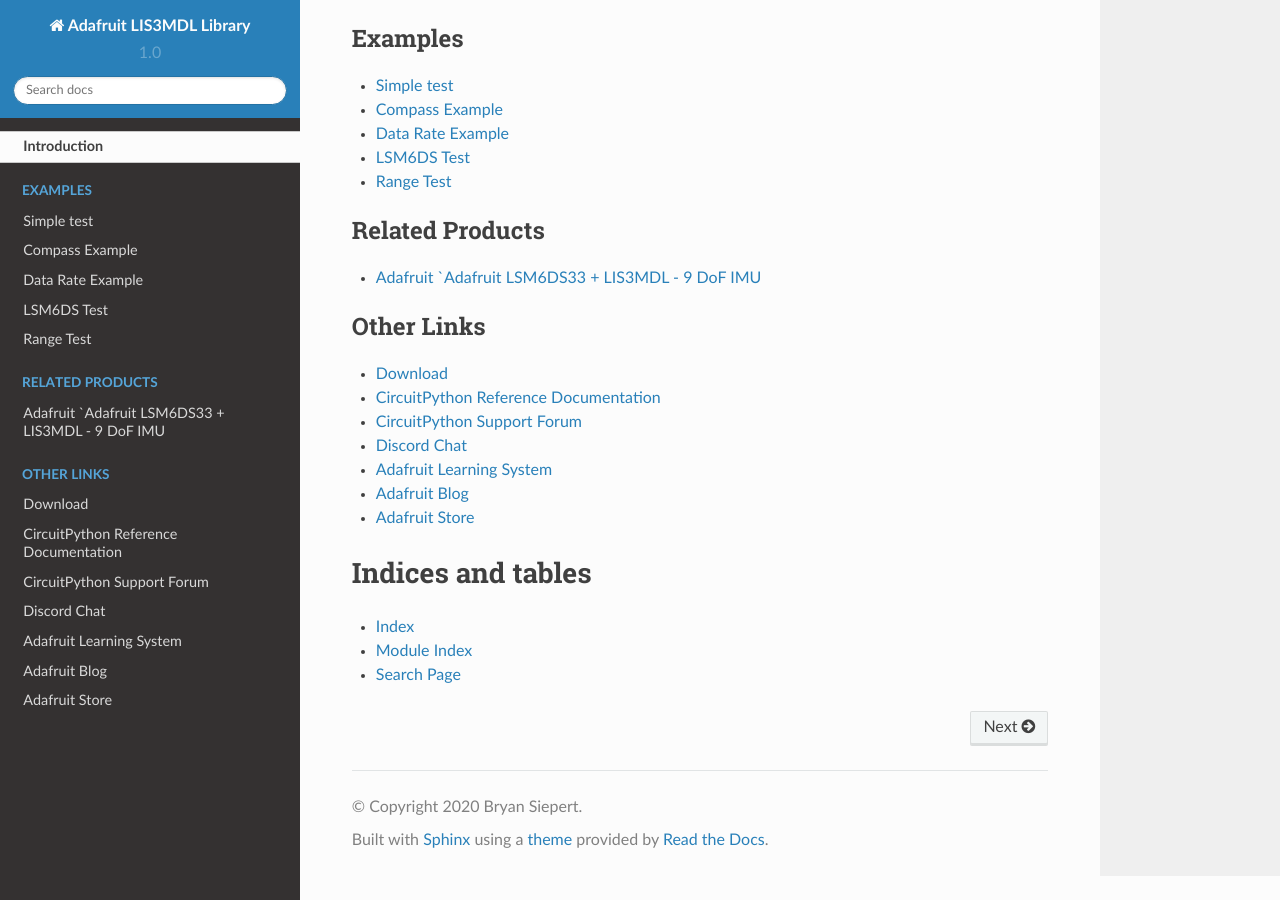
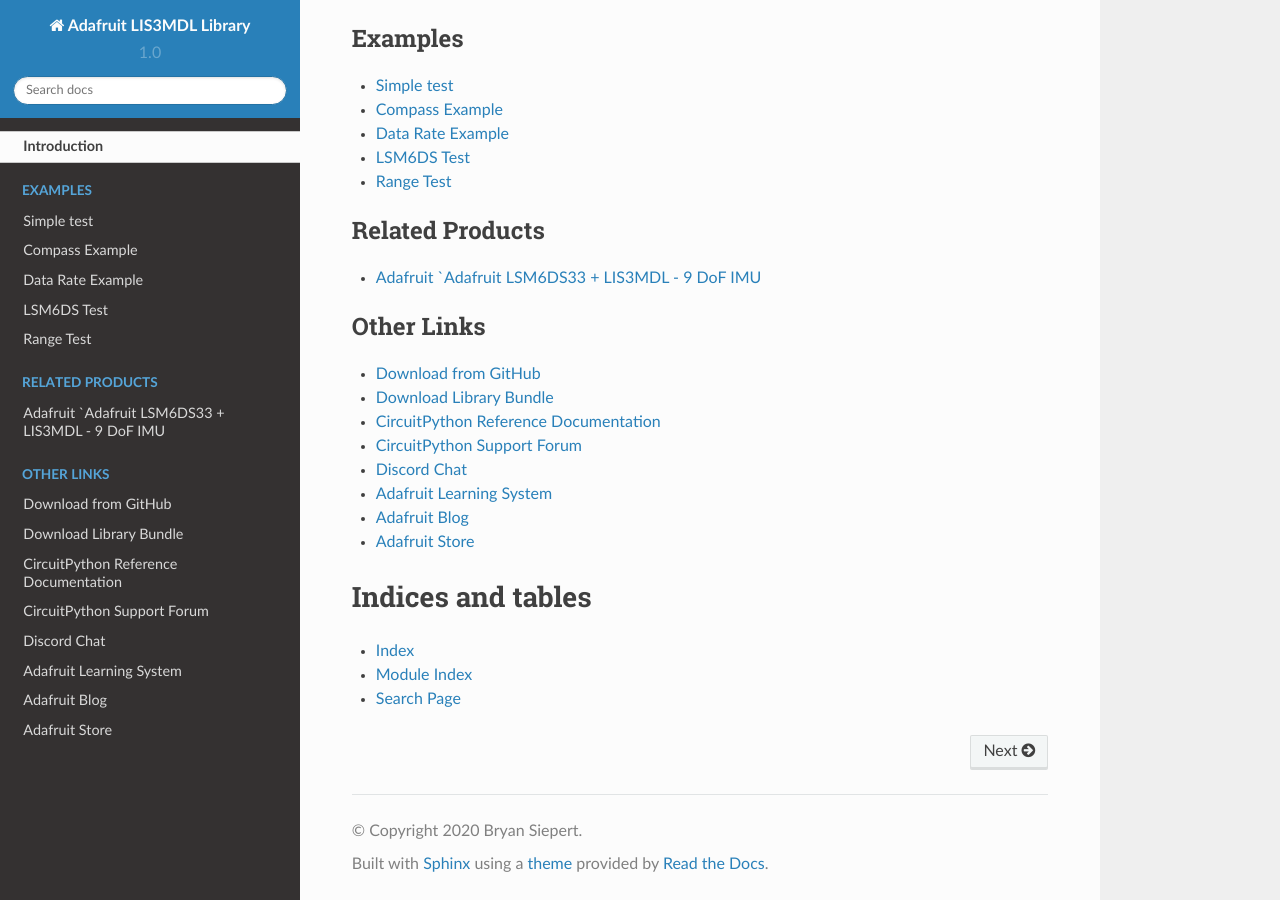
Before and after one commit to adafruit/Adafruit_CircuitPython_LIS3MDL, a Sphinx documentation site: the page built from docs/index.rst, in a window 1280 px wide and 900 px high, scrolled down 1663 px. Built offline with Sphinx 7.4.7 and the Read the Docs theme 2.0.0, drawn with Linux system fonts in a browser that asks for light colours.

Commit message:
Added cp.org link to index.rst

```diff
--- a/docs/index.rst
+++ b/docs/index.rst
@@ -33,7 +33,8 @@ Table of Contents
 .. toctree::
     :caption: Other Links
 
-    Download <https://github.com/adafruit/adafruit_CircuitPython_LIS3MDL/releases/latest>
+    Download from GitHub <https://github.com/adafruit/adafruit_CircuitPython_LIS3MDL/releases/latest>
+    Download Library Bundle <https://circuitpython.org/libraries>
     CircuitPython Reference Documentation <https://docs.circuitpython.org>
     CircuitPython Support Forum <https://forums.adafruit.com/viewforum.php?f=60>
     Discord Chat <https://adafru.it/discord>
```
